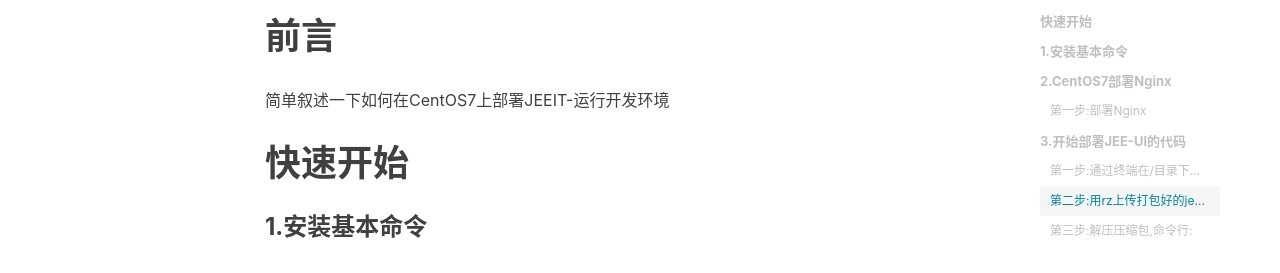
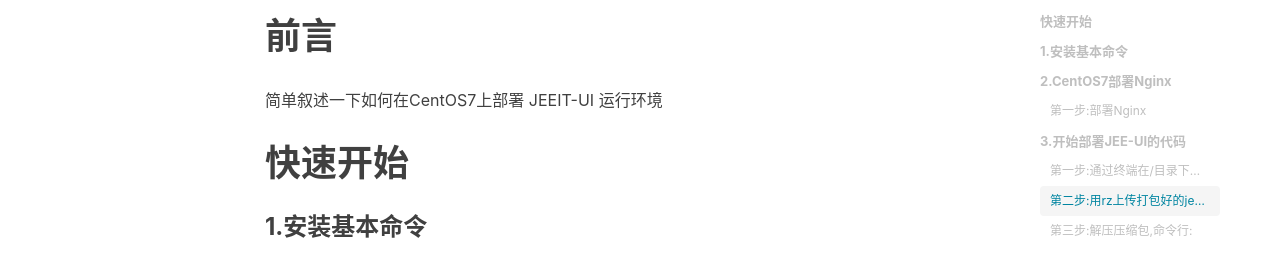
Before and after one commit to jeeit/jeeit.github.io, a Jekyll site: the page built from _posts/2018-12-25-「JEEIT-UI」 之 部署篇.md, in a window 1280 px wide. Shown: the part 647-920 px from the top of the page. Built offline with Jekyll 4.4.1, drawn with Linux system fonts in a browser that asks for light colours; nearby versions of some CDN libraries; comment, search, counter and statistics services are not loaded.

```diff
--- a/_posts/2018-12-25-「JEEIT-UI」 之 部署篇.md
+++ b/_posts/2018-12-25-「JEEIT-UI」 之 部署篇.md
@@ -17,7 +17,7 @@ tags:
 
 # 前言
 
-简单叙述一下如何在CentOS7上部署JEEIT-运行开发环境
+简单叙述一下如何在CentOS7上部署 JEEIT-UI 运行环境
 
 # 快速开始
 
```
